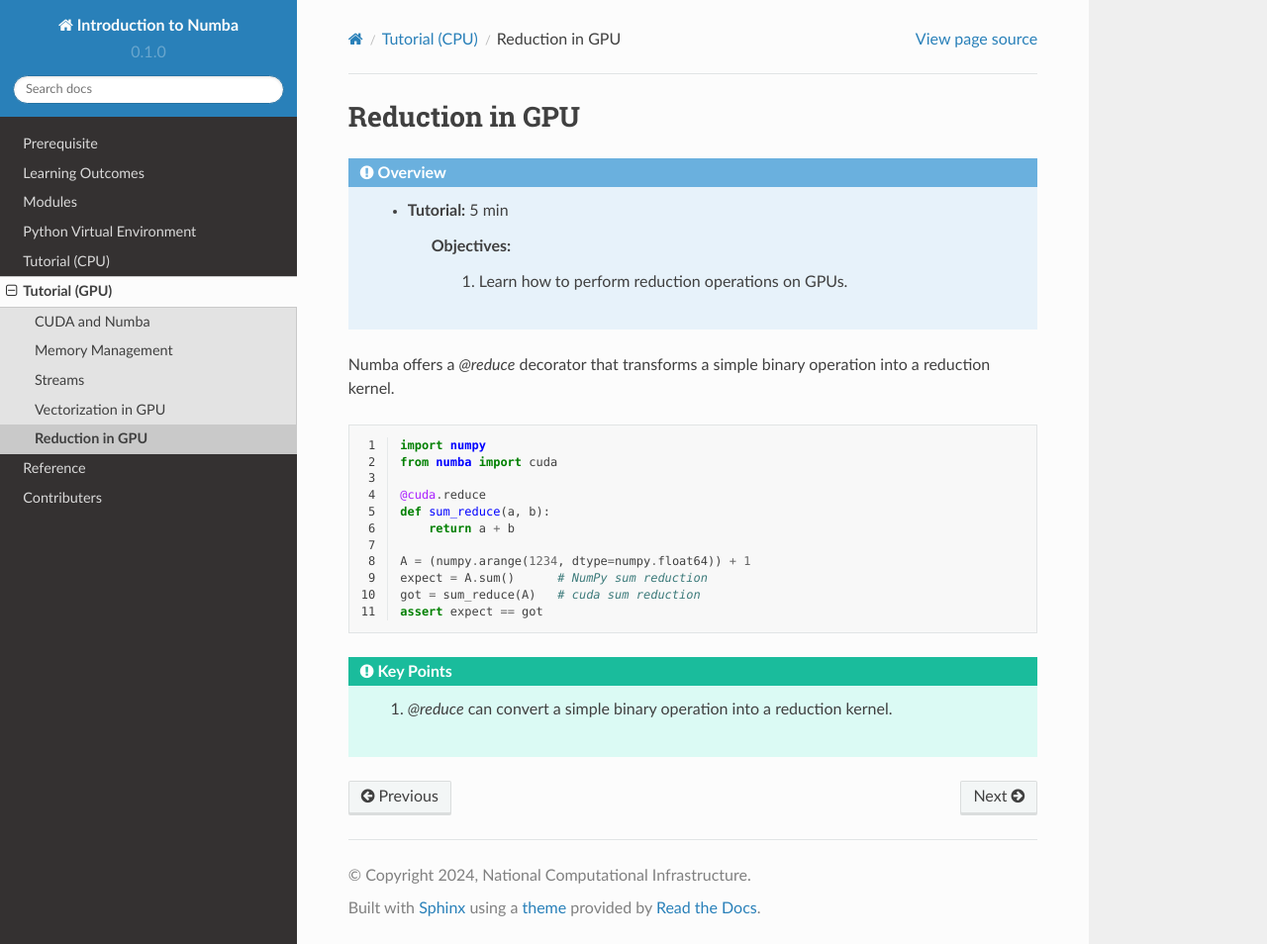
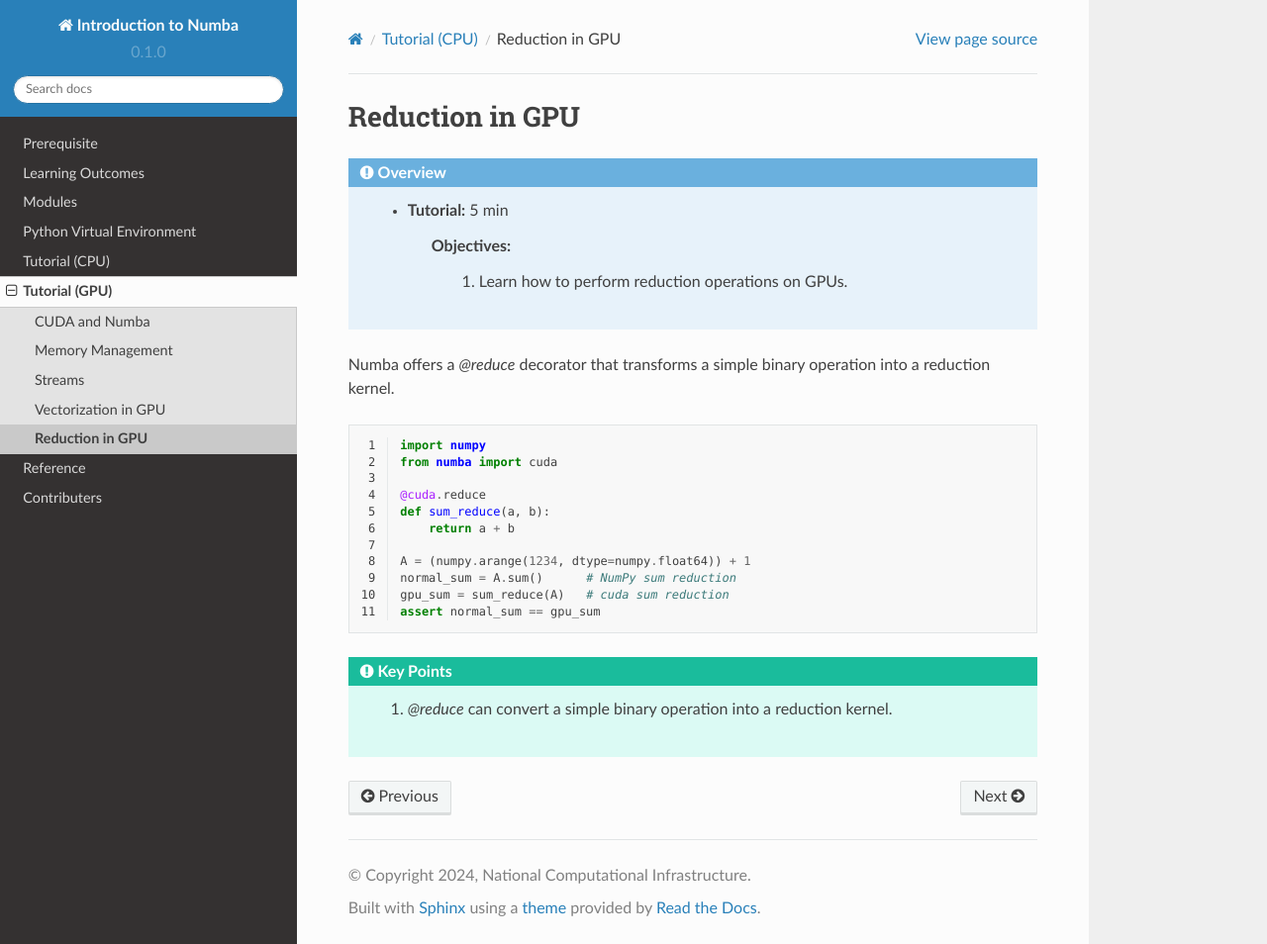
Before and after one commit to josephjohnjj/intro-to-numba, a Sphinx documentation site: the page built from docs/source/tutorial/GPU/gpu_reduction.rst, in a window 1280 px wide and 954 px high. Shown: the whole window at 99% size. Built offline with Sphinx 7.4.7 and the Read the Docs theme 2.0.0, drawn with Linux system fonts in a browser that asks for light colours; pages that are not in the unit, such as notebooks, are missing from menus.

Commit message:
reduction operation

```diff
--- a/docs/source/tutorial/GPU/gpu_reduction.rst
+++ b/docs/source/tutorial/GPU/gpu_reduction.rst
@@ -23,9 +23,9 @@
         return a + b
 
     A = (numpy.arange(1234, dtype=numpy.float64)) + 1
-    expect = A.sum()      # NumPy sum reduction
-    got = sum_reduce(A)   # cuda sum reduction
-    assert expect == got
+    normal_sum = A.sum()      # NumPy sum reduction
+    gpu_sum = sum_reduce(A)   # cuda sum reduction
+    assert normal_sum == gpu_sum
 
 
 
```
